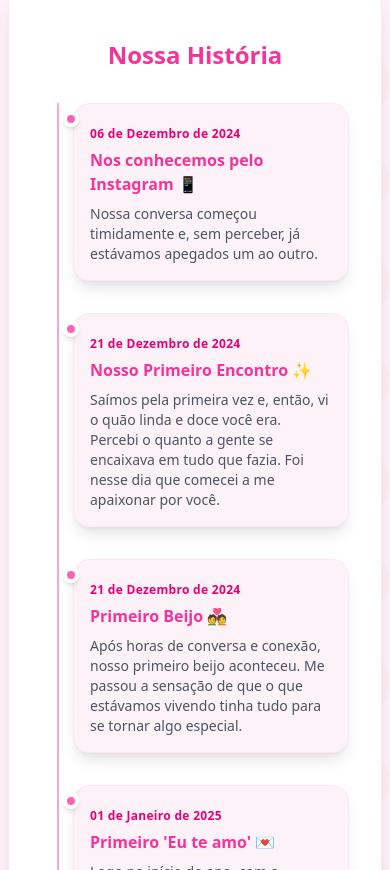
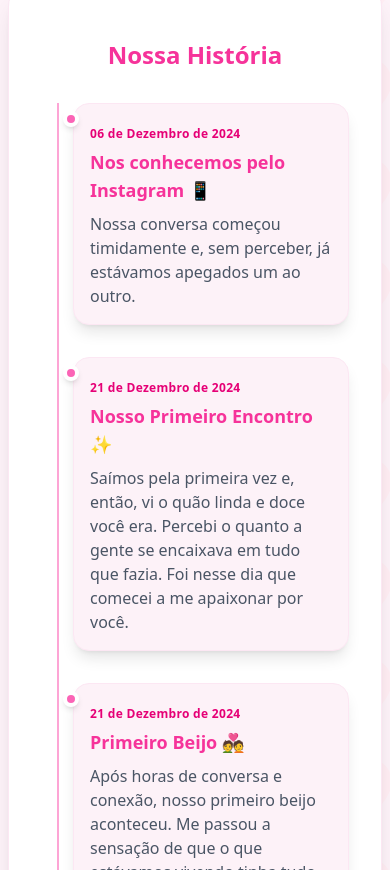
Before and after one commit to ngracioli/luana-valentines-app, a React (Vite) app: page / in a window 390 px wide. Shown: the part 1554-2424 px from the top of the page. Built offline with nearby package versions, Linux system fonts and the light colour scheme; no server answers.

Commit message:
style: improve responsive font and spacing in TimeLine component

```diff
--- a/src/components/TimeLine.jsx
+++ b/src/components/TimeLine.jsx
@@ -53,13 +53,13 @@ const Timeline = () => {
                     >
                         <div className="absolute w-4 h-4 sm:w-6 sm:h-6 bg-pink-400 rounded-full left-[-10px] sm:left-[-15px] top-2 border-4 border-white shadow-md"></div>
                         <div className="bg-pink-50 shadow-lg rounded-2xl p-4 sm:p-6 flex-1 border border-pink-100 w-full">
-                            <time className="text-xs sm:text-sm text-pink-600 font-semibold tracking-wide">
+                            <time className="text-xs sm:text-base text-pink-600 font-semibold tracking-wide">
                                 {event.date}
                             </time>
-                            <h3 className="text-base sm:text-lg md:text-xl font-bold text-pink-500 mt-1">
+                            <h3 className="text-lg sm:text-lg md:text-xl font-bold text-pink-500 mt-1">
                                 {event.title}
                             </h3>
-                            <p className="mt-2 text-gray-600 text-sm sm:text-base md:text-lg">
+                            <p className="mt-2 text-gray-600 text-base sm:text-base md:text-base">
                                 {event.description}
                             </p>
                         </div>
```
